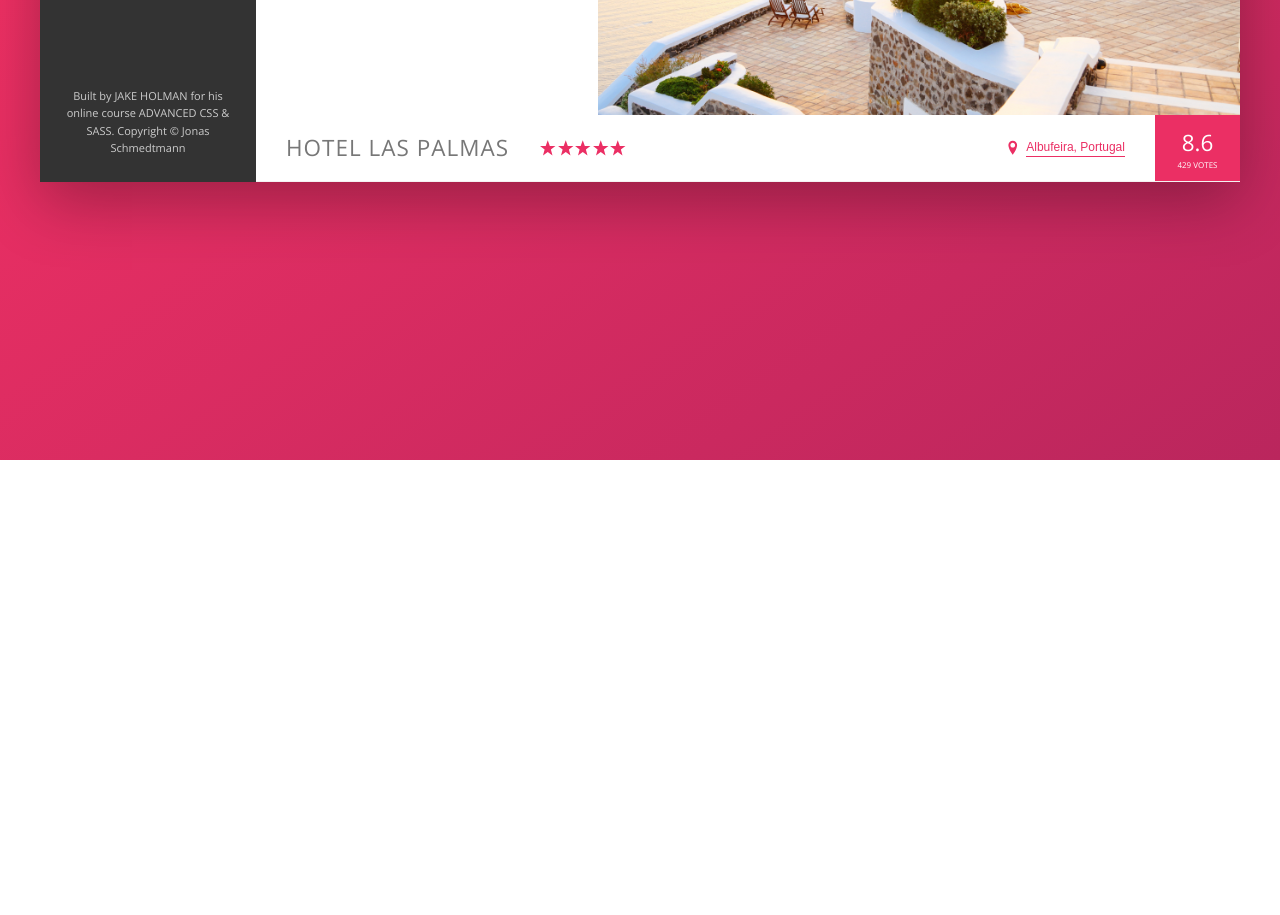
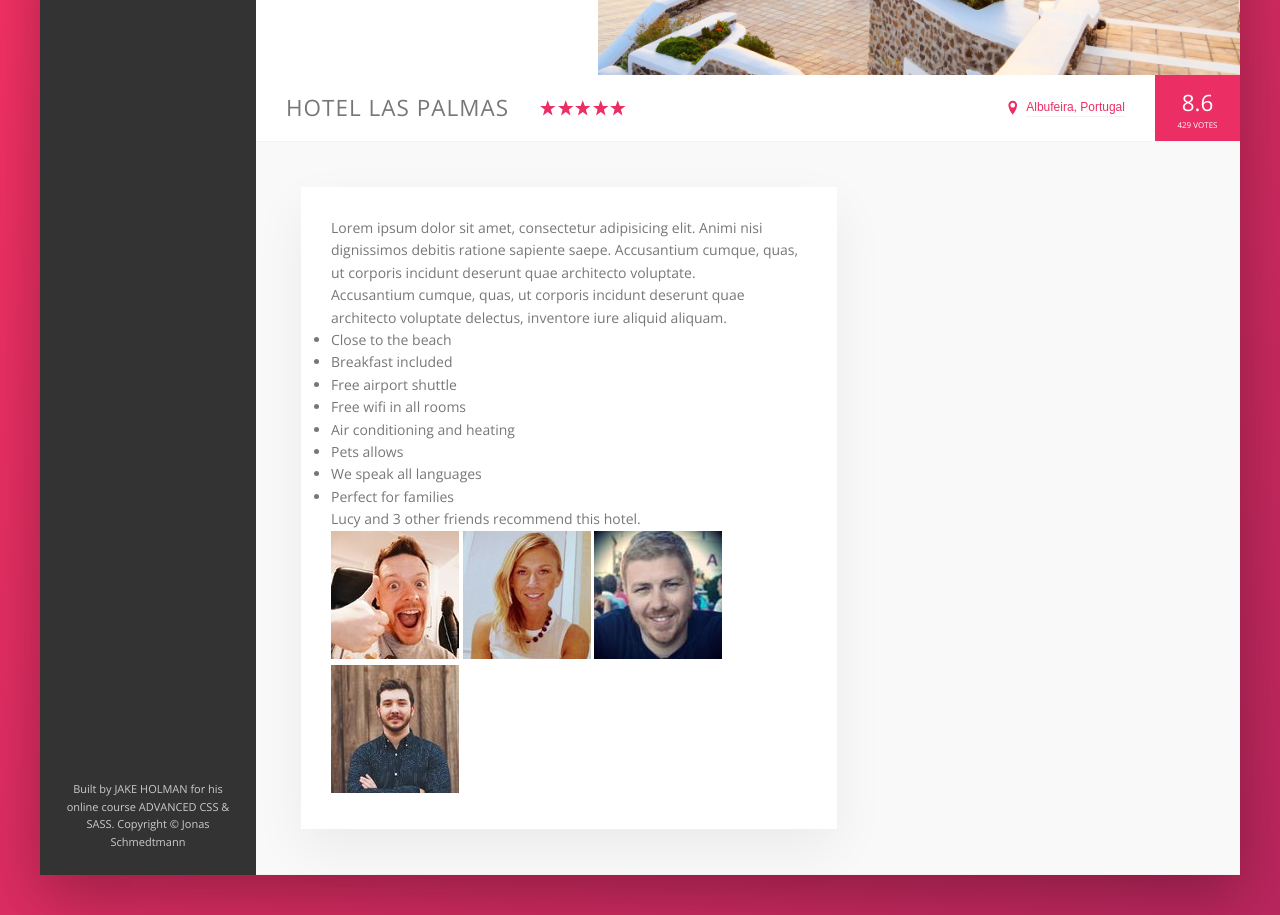
Before and after one commit to jakeisonline/udemy-courses, a website: page advanced-css/trillo/index.html in a window 1280 px wide. Shown: the part 420-1335 px from the top of the page. Before the commit the page ends 880 px from the top, so only its background shows below. Drawn offline with nearby package versions, Linux system fonts and the light colour scheme.

Commit message:
Lecture 82 - adding detail section

```diff
--- a/advanced-css/trillo/index.html
+++ b/advanced-css/trillo/index.html
@@ -123,6 +123,34 @@
                 <div class="overview__rating-count">429 votes</div>
               </div>
             </div>
+            <div class="detail">
+              <div class="description">
+                <p class="paragraph">Lorem ipsum dolor sit amet, consectetur adipisicing elit. Animi nisi dignissimos debitis ratione sapiente saepe. Accusantium cumque, quas, ut corporis incidunt deserunt quae architecto voluptate.</p>
+                <p class="paragraph">Accusantium cumque, quas, ut corporis incidunt deserunt quae architecto voluptate delectus, inventore iure aliquid aliquam.</p>
+                <ul class="list">
+                  <li class="list__item">Close to the beach</li>
+                  <li class="list__item">Breakfast included</li>
+                  <li class="list__item">Free airport shuttle</li>
+                  <li class="list__item">Free wifi in all rooms</li>
+                  <li class="list__item">Air conditioning and heating</li>
+                  <li class="list__item">Pets allows</li>
+                  <li class="list__item">We speak all languages</li>
+                  <li class="list__item">Perfect for families</li>
+                </ul>
+                <div class="recommend">
+                  <p class="recommend__count">Lucy and 3 other friends recommend this hotel.</p>
+                </div>
+                <div class="recommend__friends">
+                  <img src="img/user-1.jpg" alt="Friend 1" class="recommend__photo">
+                  <img src="img/user-2.jpg" alt="Friend 2" class="recommend__photo">
+                  <img src="img/user-3.jpg" alt="Friend 3" class="recommend__photo">
+                  <img src="img/user-4.jpg" alt="Friend 4" class="recommend__photo">
+                </div>
+              </div>
+              <div class="user-reviews">
+
+              </div>
+            </div>
           </main>
         </div>
       </div>
--- a/advanced-css/trillo/sass/_base.scss
+++ b/advanced-css/trillo/sass/_base.scss
@@ -13,6 +13,9 @@
   --color-grey-dark-3: #999;
 
   --shadow-dark: 0 2rem 6rem rgba(0,0,0, 0.3);
+  --shadow-light: 0 2rem 5rem rgba(0, 0, 0, 0.06);
+
+  --line: 1px solid var(--color-grey-light-2);
 }
 
 * {
--- a/advanced-css/trillo/sass/_components.scss
+++ b/advanced-css/trillo/sass/_components.scss
@@ -191,7 +191,7 @@
 // Hotel Overview
 
 .overview {
-  border-bottom: 1px solid var(--color-grey-light-2);
+  border-bottom: var(--line);
   display: flex;
   align-items: center;
 
@@ -255,7 +255,7 @@
   border: none;
   color: var(--color-primary);
   font-size: inherit;
-  border-bottom: 1px solid currentColor;
+  border-bottom: var(--line);
   padding-bottom: 2px;
   display: inline-block;
   background-color: transparent;
--- a/advanced-css/trillo/sass/_layout.scss
+++ b/advanced-css/trillo/sass/_layout.scss
@@ -1,9 +1,8 @@
 .container {
   max-width: 120rem;
-  margin: 8rem auto;
+  margin: 4rem auto;
   background-color: var(--color-grey-light-2);
   box-shadow: var(--shadow-dark);
-
   min-height: 50rem;
 }
 
@@ -33,3 +32,23 @@
   background-color: #fff;
   flex: 1;
 }
+
+.detail {
+  display: flex;
+  padding: 4.5rem;
+  background-color: var(--color-grey-light-1);
+  border-bottom: var(--line);
+}
+
+.description {
+  font-size: 1.4rem;
+  flex: 0 0 60%;
+  margin-right: 4.5rem;
+  background-color: #fff;
+  box-shadow: var(--shadow-light);
+  padding: 3rem;
+}
+
+.user-reviews {
+ flex: 1;
+}
```
Also changed, not shown: advanced-css/trillo/css/style.css.
